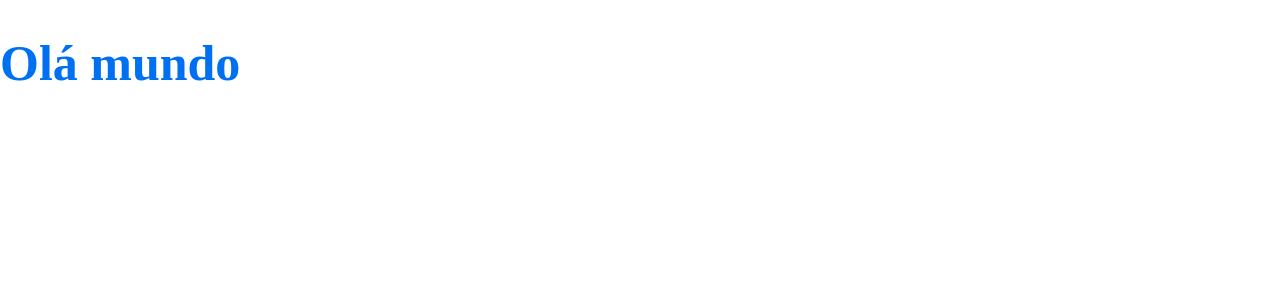
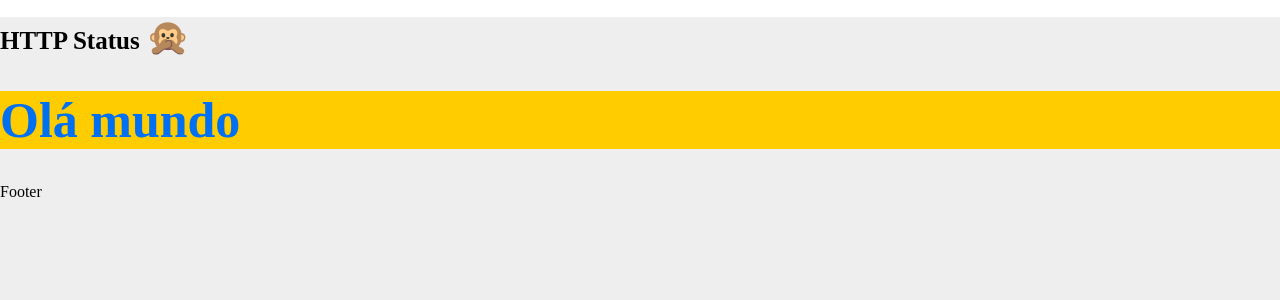
Before and after one commit to rafaelbarbosadc/http-monkey, a Next.js app: page / in a window 1280 px wide. Shown: the top 300 px of the page. Built offline with nearby package versions, Linux system fonts and the light colour scheme.

Commit message:
Basic Layout Structure

```diff
--- /dev/null
+++ b/components/Layout/Footer/index.js
@@ -0,0 +1,5 @@
+const Footer = () => {
+    return <div>Footer</div>
+}
+
+export default Footer;
--- /dev/null
+++ b/components/Layout/Header/index.js
@@ -0,0 +1,10 @@
+import RandomMonkey from "../RandomMonkey"
+import {PageTitle} from './style'
+
+const Header = () => {
+    return <>
+    <PageTitle>HTTP Status <span><RandomMonkey /></span></PageTitle>
+    </>
+}
+
+export default Header;
--- /dev/null
+++ b/components/Layout/Header/style.js
@@ -0,0 +1,9 @@
+import styled from 'styled-components';
+
+export const PageTitle = styled.h1`
+    font-size: 25px;
+
+    & span {
+        font-size: 1.4em;
+    }
+`;
--- /dev/null
+++ b/components/Layout/RandomMonkey/index.js
@@ -0,0 +1,13 @@
+const monkeyEmojis = [
+    "🙈",
+    "🙉",
+    "🙊",
+    "🐵",
+    "🐒",
+    "🦍",
+    "🦧"
+]
+
+const RandomMonkey = () => monkeyEmojis[Math.floor(Math.random() * monkeyEmojis.length)];
+
+export default RandomMonkey;
--- /dev/null
+++ b/components/Layout/index.js
@@ -0,0 +1,19 @@
+import Footer from "./Footer"
+import Header from "./Header"
+import { PageBody, PageContent } from "./style"
+
+
+const Layout = ({children}) => {
+
+    return (
+        <PageBody>
+            <Header />
+            <PageContent>
+                {children}
+            </PageContent>
+            <Footer />
+        </PageBody>
+    )
+}
+
+export default Layout;
--- /dev/null
+++ b/components/Layout/style.js
@@ -0,0 +1,10 @@
+import styled from 'styled-components';
+
+export const PageBody = styled.div`
+    background-color:#EEE;
+    min-height: 100%;
+`
+
+export const PageContent = styled.div`
+    background-color:#FC0;
+`
--- a/pages/_app.js
+++ b/pages/_app.js
@@ -1,9 +1,10 @@
 import { createGlobalStyle, ThemeProvider } from 'styled-components'
 
 const GlobalStyle = createGlobalStyle`
-  body {
+  body, html, #__next {
     margin: 0;
     padding: 0;
+    height: 100%;
     box-sizing: border-box;
   }
 `
--- a/pages/index.js
+++ b/pages/index.js
@@ -1,4 +1,5 @@
 import styled from 'styled-components';
+import Layout from '../components/Layout';
 
 const Title = styled.h1`
   font-size: 50px;
@@ -6,5 +7,5 @@ const Title = styled.h1`
 `;
 
 export default function Home() {
-  return <Title>Olá mundo</Title>;
+  return <Layout> <Title>Olá mundo</Title> </Layout>;
 }
```
